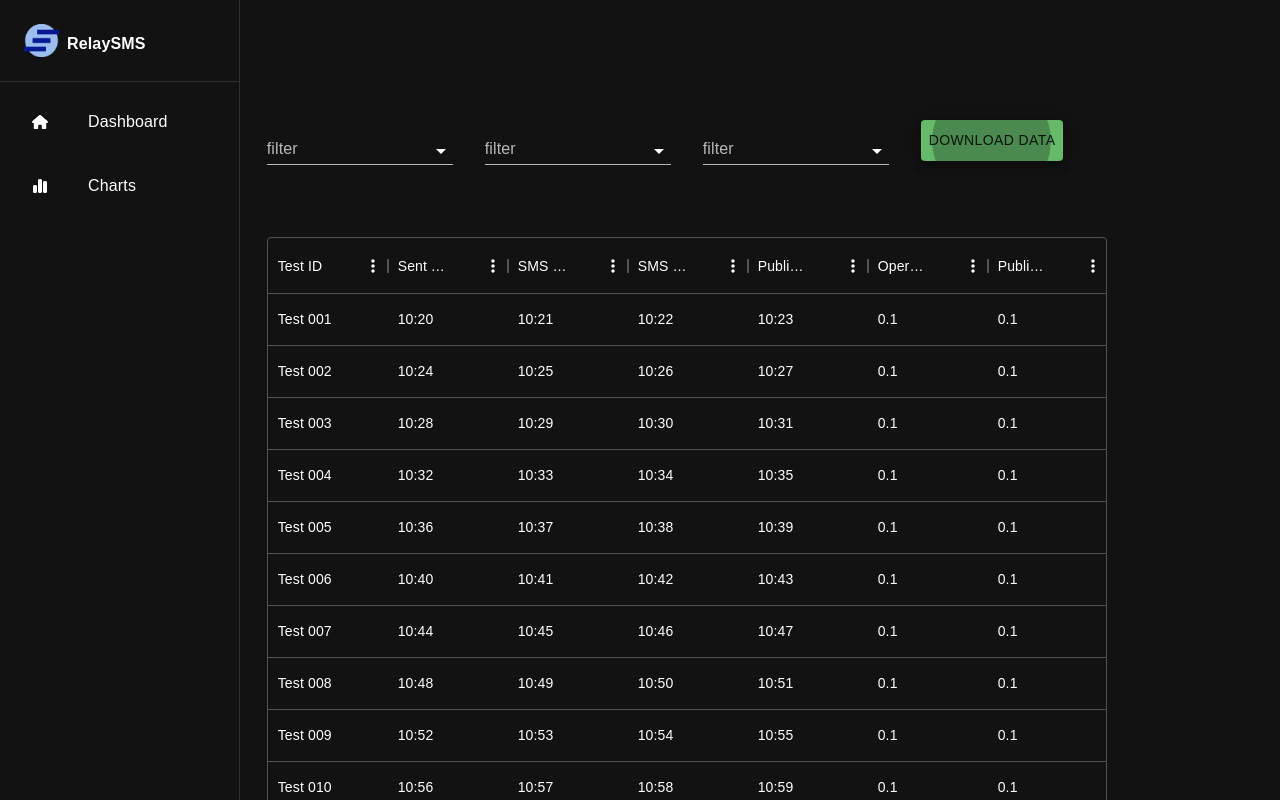
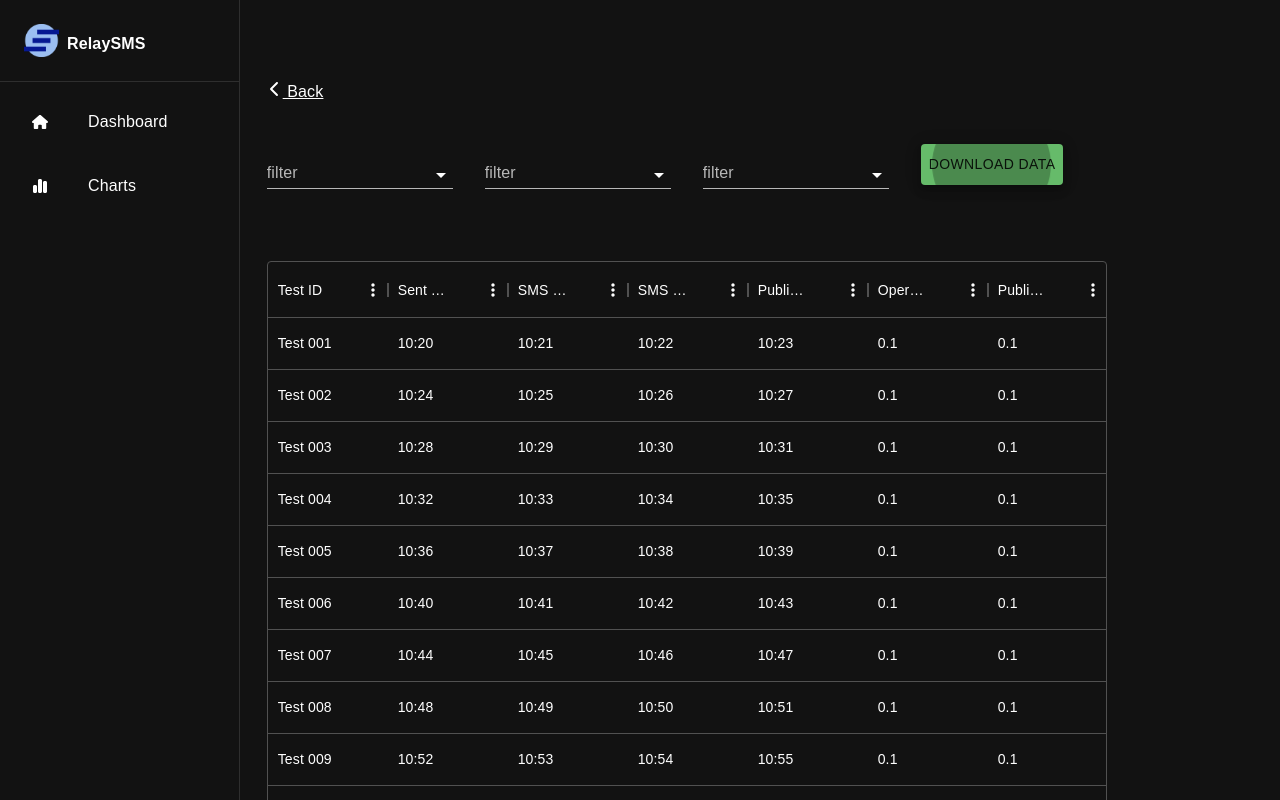
Before and after one commit to smswithoutborders/RelaySMS-Telemetry, a React (Create React App) app: page /data in a window 1280 px wide. Shown: the top 800 px of the page. Built offline with nearby package versions, Linux system fonts and the light colour scheme.

Commit message:
added back button to test data

```diff
--- a/src/Pages/TableDialog.js
+++ b/src/Pages/TableDialog.js
@@ -2,6 +2,8 @@ import * as React from "react";
 import { DataGrid } from "@mui/x-data-grid";
 import { Box, Button, Grid } from "@mui/material";
 import FreeSolo from "../Components/SearchInput";
+import { FaChevronLeft } from "react-icons/fa6";
+import { Link } from "react-router-dom";
 
 function createData(
   id,
@@ -215,6 +217,9 @@ export default function TheTable() {
     <Grid container sx={{ p: { md: 10, xs: 3 } }}>
       <Grid item md={2}></Grid>
       <Grid item md={9} xs={12} sx={{ mt: { xs: 4, md: 0 } }}>
+        <Link to="/" style={{color: "white"}}>
+          <FaChevronLeft /> Back
+        </Link>
         <Box sx={{ pb: 4 }}>
           <Grid container columnSpacing={4} rowSpacing={4} sx={{ py: 5 }}>
             <Grid item md={3} xs={6}>
```
